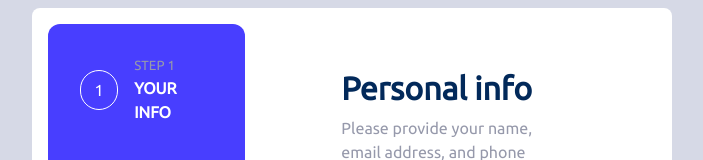
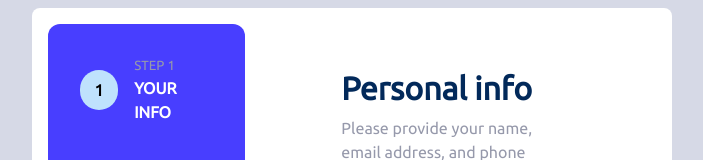
Before and after one commit to buseseker/multi-step-form, a React (Create React App) app: page /personel-info in a window 1280 px wide. Shown: the part 132-292 px from the top of the page, without its empty margins (288-991 px from the left). Built offline with nearby package versions, Linux system fonts and the light colour scheme.

Commit message:
Sidebar step number design

```diff
--- a/src/components/personel-info/PersonelInfo.js
+++ b/src/components/personel-info/PersonelInfo.js
@@ -32,8 +32,8 @@ const PersonelInfo = () => {
       <div className='form-container bg-white flex h-[65vh] w-1/2 p-4 rounded-lg'>
         <div className='form-sidebar h-full w-[45%] bg-desktop-sidebar bg-center bg-no-repeat bg-cover rounded-xl flex flex-col p-8 gap-y-8'>
           <div className='step flex items-center gap-x-4 '>
-            <div className='step-number flex justify-center items-center border border-white w-10 h-10 rounded-full'>
-              <p className='text-white'>1</p>
+            <div className='step-number flex justify-center items-center bg-light-blue w-10 h-10 rounded-full'>
+              <p className='text-black font-extrabold'>1</p>
             </div>
             <div className='step-text'>
               <h5 className='text-cool-gray font-thin text-h5'>STEP 1</h5>
```
